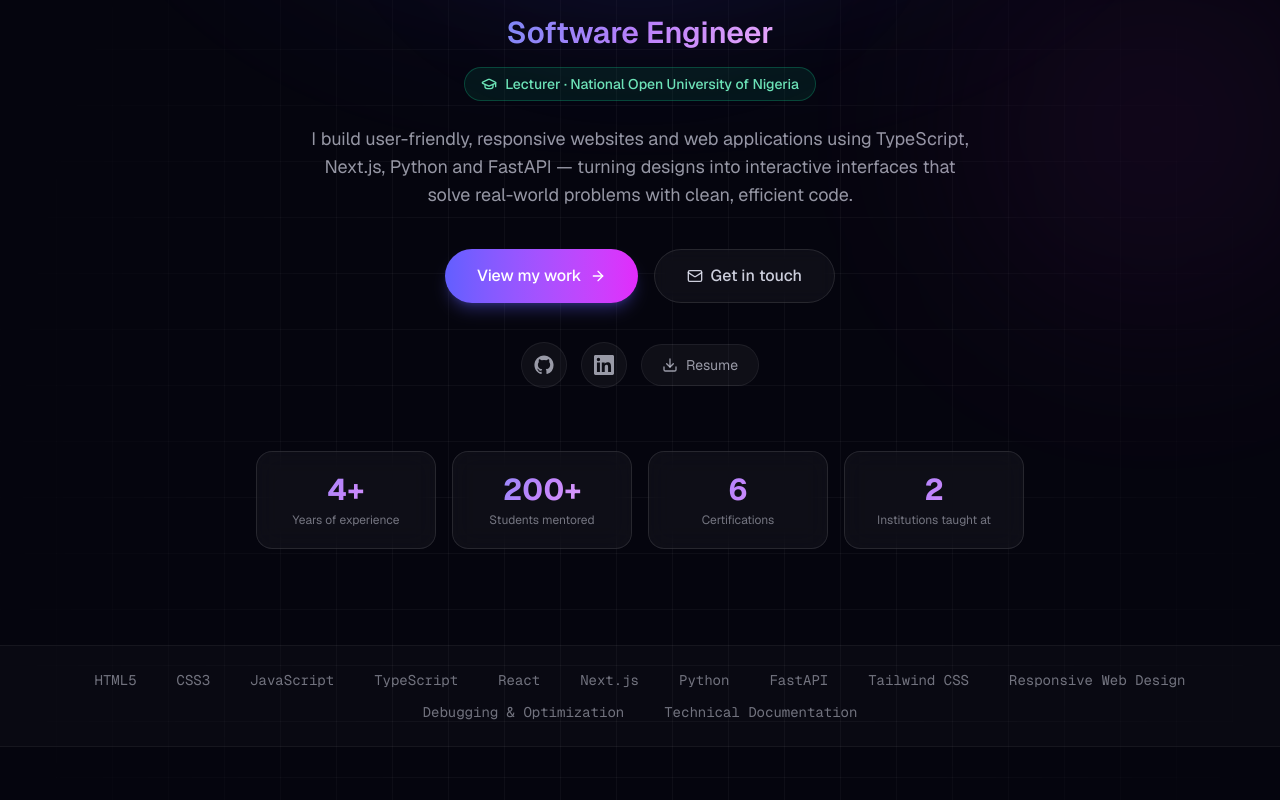
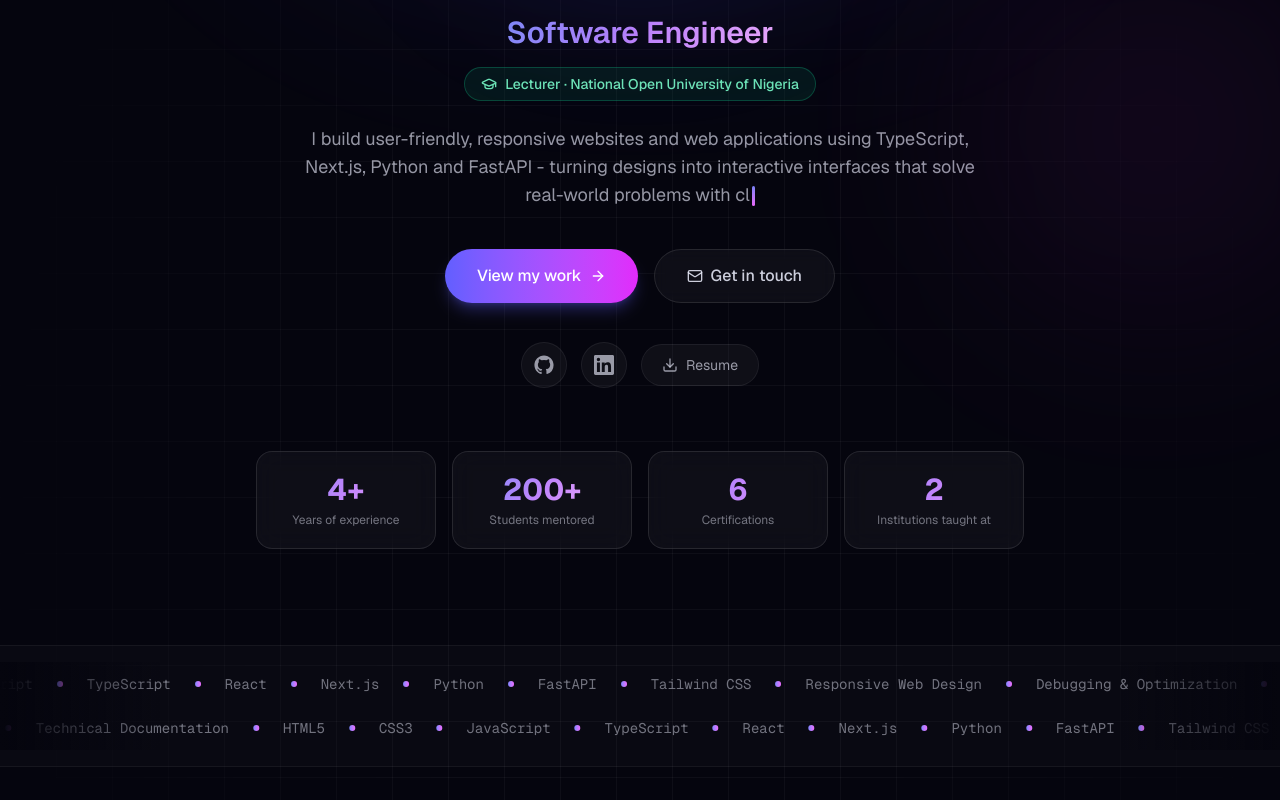
Before and after one commit to keyzdom1/portfolio-website, a Next.js app: page / in a window 1280 px wide. Shown: the part 520-1320 px from the top of the page. Built offline with nearby package versions, Linux system fonts and the light colour scheme.

Commit message:
convert tech strip to marquee; fix script-tag warning; add typewriter hero description

```diff
--- a/app/globals.css
+++ b/app/globals.css
@@ -173,3 +173,30 @@ html.light .link-accent {
 html.light .link-accent:hover {
   color: #c026d3;
 }
+
+@keyframes marquee {
+  from {
+    transform: translateX(0);
+  }
+  to {
+    transform: translateX(-50%);
+  }
+}
+
+.marquee-track {
+  animation: marquee 40s linear infinite;
+}
+
+.marquee-track-reverse {
+  animation-direction: reverse;
+}
+
+.marquee:hover .marquee-track {
+  animation-play-state: paused;
+}
+
+@media (prefers-reduced-motion: reduce) {
+  .marquee-track {
+    animation: none;
+  }
+}
--- a/app/layout.tsx
+++ b/app/layout.tsx
@@ -1,5 +1,6 @@
 import type { Metadata, Viewport } from "next";
 import { Geist, Geist_Mono } from "next/font/google";
+import Script from "next/script";
 import "./globals.css";
 import { ThemeProvider } from "@/components/ThemeProvider";
 import Navbar from "@/components/Navbar";
@@ -38,14 +39,14 @@ export default function RootLayout({ children }: LayoutProps<"/">) {
       className={`${geistSans.variable} ${geistMono.variable} h-full antialiased`}
       suppressHydrationWarning
     >
-      <head>
-        <script
+      <body className="min-h-full flex flex-col bg-background text-foreground">
+        <Script
+          id="theme-init"
+          strategy="beforeInteractive"
           dangerouslySetInnerHTML={{
             __html: `(function(){try{var t=localStorage.getItem("theme")||"dark";if(t==="light"){document.documentElement.classList.add("light");}}catch(e){}})();`,
           }}
         />
-      </head>
-      <body className="min-h-full flex flex-col bg-background text-foreground">
         <ThemeProvider>
           <Navbar />
           <main className="flex-1">{children}</main>
--- a/components/Hero.tsx
+++ b/components/Hero.tsx
@@ -5,6 +5,7 @@ import Link from "next/link";
 import { motion } from "motion/react";
 import { ArrowRight, Download, GraduationCap, Mail, Sparkles } from "lucide-react";
 import { GitHubIcon, LinkedInIcon } from "@/components/SocialIcons";
+import Typewriter from "@/components/Typewriter";
 
 const stats = [
   { value: "4+", label: "Years of experience" },
@@ -100,9 +101,9 @@ export default function Hero() {
         transition={{ duration: 0.7, delay: 0.4 }}
         className="mt-6 max-w-2xl text-lg text-muted"
       >
-        I build user-friendly, responsive websites and web applications using
-        TypeScript, Next.js, Python and FastAPI — turning designs into interactive
-        interfaces that solve real-world problems with clean, efficient code.
+        <Typewriter
+          text="I build user-friendly, responsive websites and web applications using TypeScript, Next.js, Python and FastAPI - turning designs into interactive interfaces that solve real-world problems with clean, efficient code."
+        />
       </motion.p>
 
       <motion.div
--- a/components/TechMarquee.tsx
+++ b/components/TechMarquee.tsx
@@ -1,7 +1,3 @@
-"use client";
-
-import { motion } from "motion/react";
-
 const tech = [
   "HTML5",
   "CSS3",
@@ -17,23 +13,47 @@ const tech = [
   "Technical Documentation",
 ];
 
+function Row({ items, reverse = false }: { items: string[]; reverse?: boolean }) {
+  return (
+    <div className="relative overflow-hidden py-3">
+      <div
+        aria-hidden
+        className="pointer-events-none absolute inset-y-0 left-0 z-10 w-24 bg-gradient-to-r from-background to-transparent sm:w-40"
+      />
+      <div
+        aria-hidden
+        className="pointer-events-none absolute inset-y-0 right-0 z-10 w-24 bg-gradient-to-l from-background to-transparent sm:w-40"
+      />
+      <div
+        className={`marquee-track flex w-max items-center ${reverse ? "marquee-track-reverse" : ""}`}
+      >
+        {[items, items].map((group, gi) => (
+          <div
+            key={gi}
+            aria-hidden={gi === 1}
+            className="flex shrink-0 items-center"
+          >
+            {group.map((t) => (
+              <span
+                key={t}
+                className="flex items-center font-mono text-sm text-soft transition-colors hover:text-foreground"
+              >
+                <span className="px-6">{t}</span>
+                <span className="h-1.5 w-1.5 rounded-full bg-gradient-to-r from-indigo-400 to-fuchsia-400" />
+              </span>
+            ))}
+          </div>
+        ))}
+      </div>
+    </div>
+  );
+}
+
 export default function TechMarquee() {
   return (
-    <section className="relative border-y border-line-soft bg-surface/40 py-6">
-      <div className="flex flex-wrap items-center justify-center gap-x-10 gap-y-3">
-        {tech.map((t, i) => (
-          <motion.span
-            key={t}
-            initial={{ opacity: 0, y: 12 }}
-            whileInView={{ opacity: 1, y: 0 }}
-            viewport={{ once: true }}
-            transition={{ delay: i * 0.05 }}
-            className="font-mono text-sm text-soft transition-colors hover:text-foreground"
-          >
-            {t}
-          </motion.span>
-        ))}
-      </div>
+    <section className="marquee relative border-y border-line-soft bg-surface/40 py-4">
+      <Row items={tech} />
+      <Row items={tech} reverse />
     </section>
   );
 }
--- /dev/null
+++ b/components/Typewriter.tsx
@@ -0,0 +1,42 @@
+"use client";
+
+import { useEffect, useState } from "react";
+
+type TypewriterProps = {
+  text: string;
+  typeSpeed?: number;
+  className?: string;
+};
+
+export default function Typewriter({ text, typeSpeed = 30, className }: TypewriterProps) {
+  const [typed, setTyped] = useState("");
+
+  useEffect(() => {
+    if (window.matchMedia("(prefers-reduced-motion: reduce)").matches) {
+      const instant = setTimeout(() => setTyped(text), 0);
+      return () => clearTimeout(instant);
+    }
+
+    let i = 0;
+    const timer = setInterval(() => {
+      i += 1;
+      setTyped(text.slice(0, i));
+      if (i >= text.length) {
+        clearInterval(timer);
+      }
+    }, typeSpeed);
+
+    return () => clearInterval(timer);
+  }, [text, typeSpeed]);
+
+  return (
+    <span aria-label={text} className={className}>
+      <span aria-hidden>{typed}</span>
+      <span
+        aria-hidden
+        className="ml-0.5 inline-block w-[3px] animate-pulse rounded-full bg-gradient-to-b from-indigo-400 to-fuchsia-400 align-middle"
+        style={{ height: "1.1em" }}
+      />
+    </span>
+  );
+}
```
